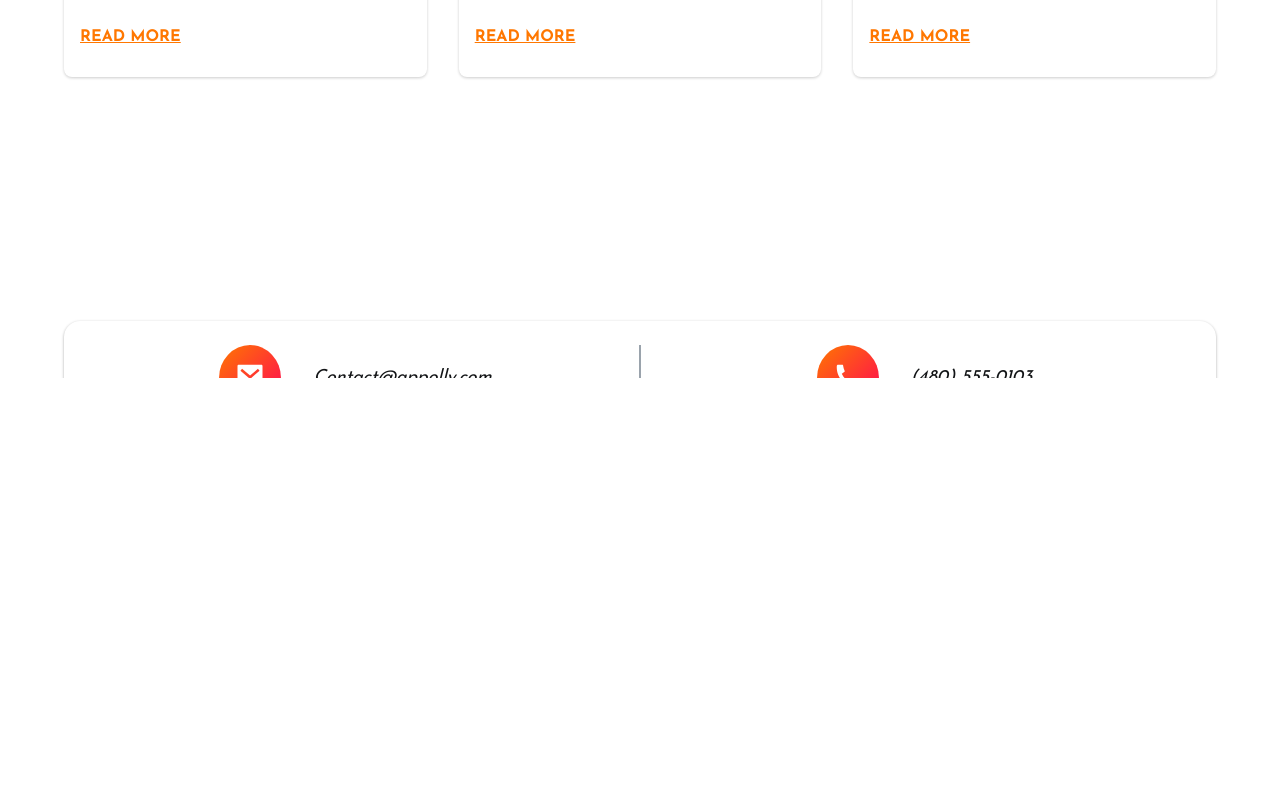
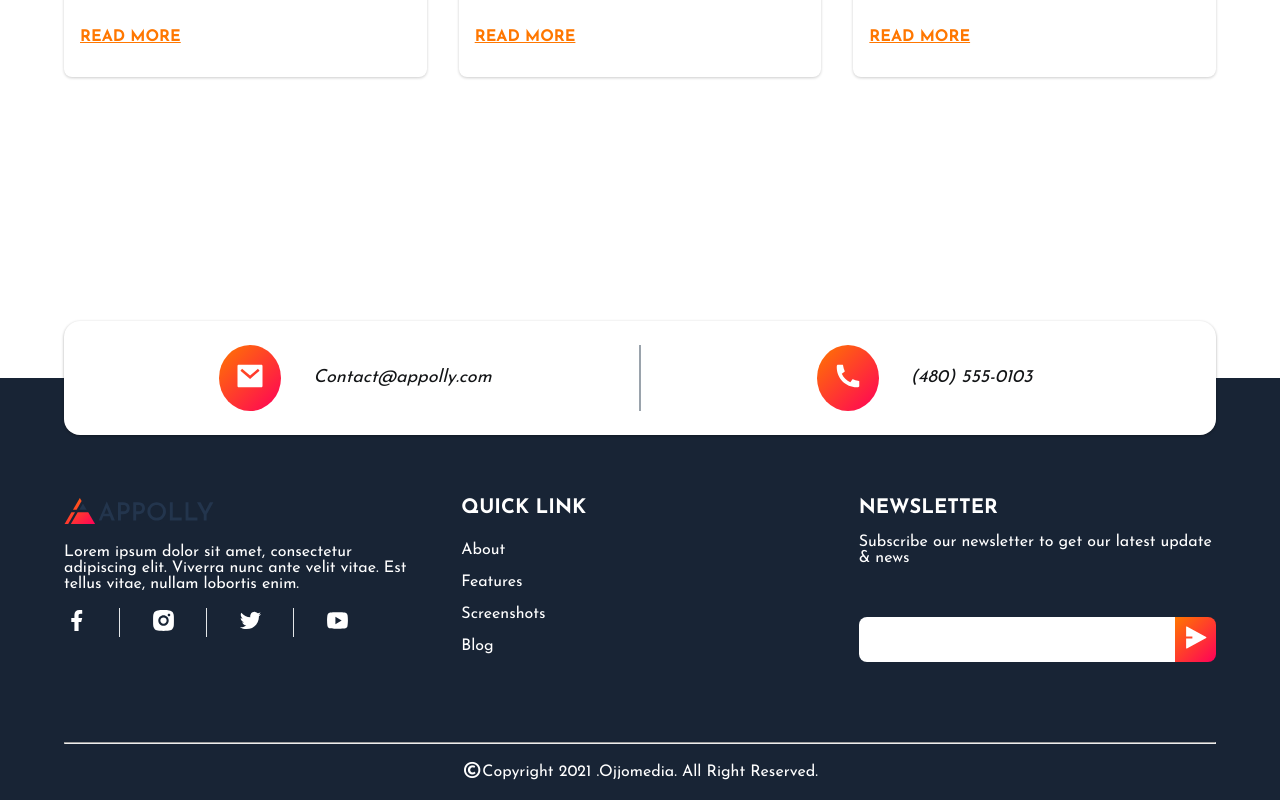
Before and after one commit to fernandohos/appolly, a Next.js app: page / in a window 1280 px wide. Shown: the part 7366-8166 px from the top of the page. Before the commit the page ends 7744 px from the top, so only its background shows below. Built offline with nearby package versions, Linux system fonts and the light colour scheme.

Commit message:
:sparkles: add footer component

```diff
--- /dev/null
+++ b/app/_components/Footer/index.jsx
@@ -0,0 +1,78 @@
+import Image from "next/image";
+import styles from "./styles.module.css";
+import facebook from "@public/facebook.svg";
+import instagram from "@public/instagram.svg";
+import twitter from "@public/twitter.svg";
+import youtube from "@public/youtube.svg";
+import logo from "@public/logo.svg";
+import plane from "@public/plane.svg";
+
+export function Footer() {
+  return (
+    <footer className={styles.container}>
+    <div className={styles.contentWrapper}>
+      <div className={styles.logoContainer}>
+        <Image src={logo} width={150} alt="appolly logo" />
+        <p>
+          Lorem ipsum dolor sit amet, consectetur adipiscing elit. Viverra nunc
+          ante velit vitae. Est tellus vitae, nullam lobortis enim.
+        </p>
+        <div className={styles.socialMedia}>
+          <a href="https://facebook.com" target="_blank">
+            <Image src={facebook} width={25} height={25} alt="facebook icon" />
+          </a>
+          <span />
+          <a href="https://instagram.com" target="_blank">
+            <Image
+              src={instagram}
+              width={25}
+              height={25}
+              alt="instagram icon"
+            />
+          </a>
+          <span />
+          <a href="https://twitter.com" target="_blank">
+            <Image src={twitter} width={25} height={25} alt="twitter icon" />
+          </a>
+          <span />
+          <a href="https://youtube.com" target="_blank">
+            <Image src={youtube} width={25} height={25} alt="youtube icon" />
+          </a>
+        </div>
+      </div>
+      <div className={styles.quickLink}>
+        <h4>Quick Link</h4>
+        <ul>
+          <a href="#about">
+            <li>About</li>
+          </a>
+          <a href="#features">
+            <li>Features</li>
+          </a>
+          <a href="#screenshots">
+            <li>Screenshots</li>
+          </a>
+          <a href="#blog">
+            <li>Blog</li>
+          </a>
+        </ul>
+      </div>
+      <div className={styles.newsletter}>
+        <h4>Newsletter</h4>
+        <p>Subscribe our newsletter to get our latest update & news</p>
+        <form>
+          <input type="email" name="" id="" />
+          <button type="submit">
+            <Image src={plane} width={25} height={25} alt="plane icon" />
+          </button>
+        </form>
+      </div>
+      </div>
+
+      <div className={styles.copyright}>
+        <hr />
+        <p><span>©</span> Copyright 2021 .Ojjomedia. All Right Reserved.</p>
+      </div>
+    </footer>
+  );
+}
--- /dev/null
+++ b/app/_components/Footer/styles.module.css
@@ -0,0 +1,126 @@
+.container {
+  background: var(--blue_800);
+  color: var(--white);
+  width: 100%;
+  max-width: 144rem;
+  margin: auto;
+  padding: 12rem 5vw 1.6rem;
+}
+
+.contentWrapper {
+  display: flex;
+  align-items: stretch;
+  flex-direction: column;
+  gap: 4rem;
+}
+
+.logoContainer {
+  flex: 1;
+}
+
+.logoContainer p {
+  margin: 1.6rem 0;
+}
+
+.socialMedia {
+  width: 80%;
+  display: flex;
+  justify-content: space-between;
+  margin-top: auto;
+}
+
+.socialMedia span {
+  height: auto;
+  width: .1rem;
+  background: var(--gray_200);
+}
+
+.socialMedia a {
+  cursor: pointer;
+}
+
+.quickLink {
+  flex: 1;
+}
+
+.quickLink ul {
+  list-style: none;
+}
+
+.quickLink ul a {
+  display: block;
+  text-decoration: none;
+  padding: .8rem 0;
+  color: var(--white);
+  transition: all ease .2s;
+  width: max-content;
+}
+
+.quickLink ul a:hover {
+  color: var(--orange);
+}
+
+.newsletter {
+  flex: 1;
+  display: flex;
+  flex-direction: column;
+}
+
+.newsletter p {
+  margin-bottom: 1.6rem;
+}
+
+.newsletter form {
+  display: flex;
+  align-items: stretch;
+  width: 100%;
+  border-radius: .8rem;
+  overflow: hidden;
+  margin-top: auto;
+  max-width: 45rem;
+}
+
+.newsletter form input {
+  display: block;
+  height: auto;
+  width: 100%;
+  border: none;
+  padding: .8rem;
+}
+
+.newsletter form button {
+  background: var(--gradient);
+  width: 4.5rem;
+  border: none;
+  padding: .8rem;
+  height: max-content;
+  aspect-ratio: 1/1;
+}
+
+.container h4 {
+  text-transform: uppercase;
+  font-size: 2rem;
+  margin-bottom: 1.6rem;
+}
+
+.copyright {
+  margin-top: 8rem;
+}
+
+.copyright p {
+  display: flex;
+  align-items: center;
+  text-align: center;
+  margin: 1.6rem auto 0;
+  width: max-content;
+}
+
+.copyright p span {
+  font-size: 2.4rem;
+}
+
+@media (min-width: 768px) {
+  .contentWrapper {
+    flex-direction: row;
+  }
+}
--- a/app/page.js
+++ b/app/page.js
@@ -9,6 +9,7 @@ import { Team } from "@components/Team";
 import { Costumers } from "@components/Costumers";
 import { Blog } from "@components/Blog";
 import { ContactCard } from "@components/ContactCard";
+import { Footer } from "@components/Footer";
 
 export default function Home() {
   return (
@@ -24,6 +25,7 @@ export default function Home() {
       <Costumers />
       <Blog />
       <ContactCard />
+      <Footer />
     </main>
   );
 }
```
